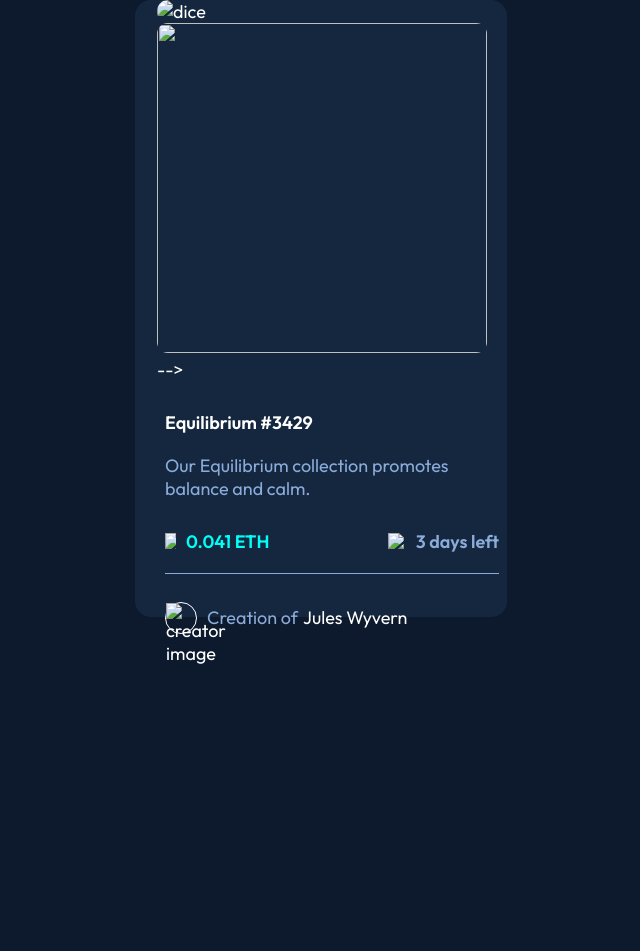
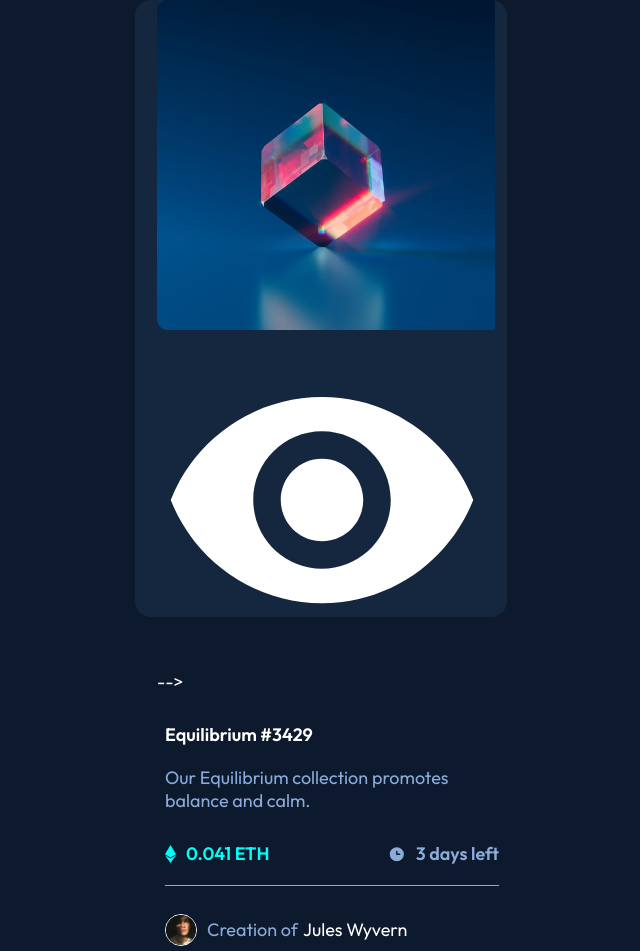
Before and after one commit to xavmat94/Challenge-NFT-Card-Component, a plain HTML site: page index.html in a window 1280 px wide. Shown: the whole page, without its empty margins (319-959 px from the left). Before the commit the page ends 800 px from the top, so only its background shows below. Drawn offline with Linux system fonts and the light colour scheme.

Commit message:
Add files via upload

```diff
--- a/index.html
+++ b/index.html
@@ -16,9 +16,9 @@
 <div class="container">
 <!-- Child 01 container -->
     <div class="image-container">
-      <img src="./images/image-equilibrium.jpg" alt="dice">
+      <img src="image-equilibrium.jpg" alt="dice">
       <div class="hover-option">
-      <img src="./images/icon-view.svg" alt="">
+      <img src="icon-view.svg" alt="">
       </div> -->
 </div>
 <!-- Child 02 container -->
@@ -32,11 +32,11 @@
   <!-- Child 01 Class for bottom section -->
   <div class="details">
       <div class="ethereum">
-        <img src="./images/icon-ethereum.svg" alt="ethereum">
+        <img src="icon-ethereum.svg" alt="ethereum">
         <p class="amount"> 0.041 ETH </p>
       </div>
       <div class="days">
-        <img src="./images/icon-clock.svg" alt="clock">
+        <img src="icon-clock.svg" alt="clock">
         <p class="amount"> 3 days left </p>
       </div>
     </div>
@@ -45,7 +45,7 @@
 <!-- Child 02 Class for bottom section -->
 <div class="creator-details">
 <div class="creator-image">
-  <img src="./images/image-avatar.png" alt="creator image">
+  <img src="image-avatar.png" alt="creator image">
 </div>
   <div class="creator">
    <p class="des"> Creation of </p>
--- a/styles.css
+++ b/styles.css
@@ -26,7 +26,7 @@ body{
 .container .image-container {
   height: 330px;
   border-radius: 11px;
-  background: url("./images/image-equilibrium.jpg") no-repeat;
+  background: url("image-equilibrium.jpg") no-repeat;
   background-position: center;
   background-size: contain;
   display: inline-block;
@@ -36,7 +36,7 @@ body{
 }
 
 .container .image-container:hover {
-  background: url("./images/hover-image-equilibrium.png") no-repeat;
+  background: url("image-equilibrium.png") no-repeat;
   background-position: center;
   background-size: contain;
   height: 330px;
```
